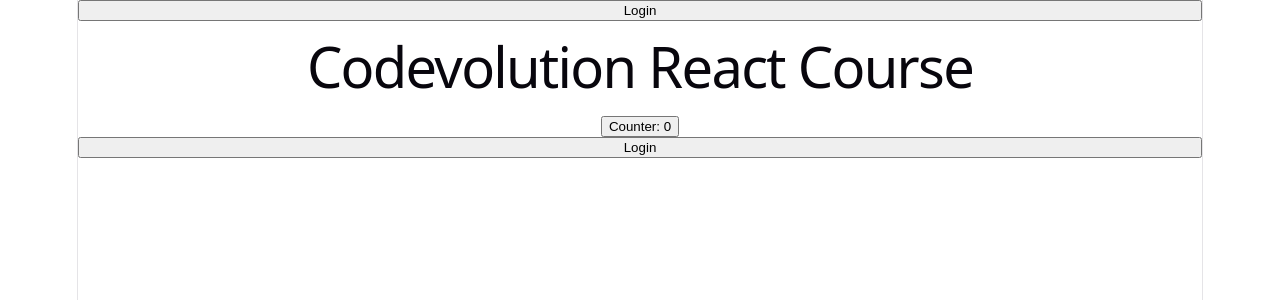
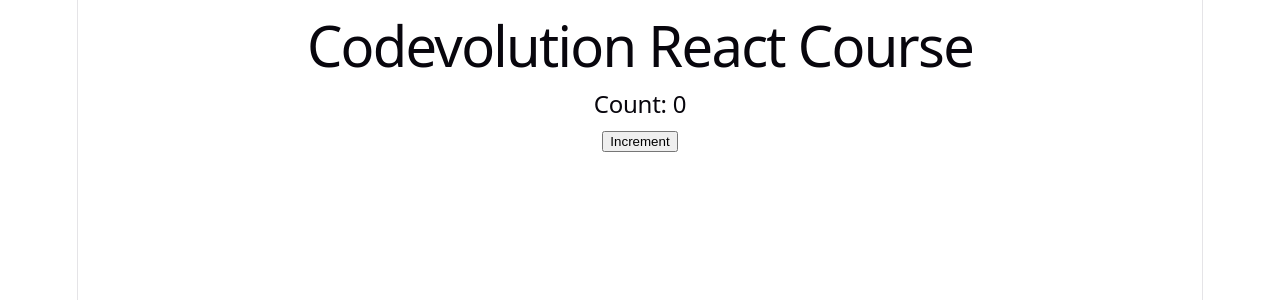
Before and after one commit to shine7on/Codevolution-ReactCourse, a React (Vite) app in the folder state-demo/: page / in a window 1280 px wide. Shown: the top 300 px of the page. Built offline with nearby package versions, Linux system fonts and the light colour scheme.

Commit message:
Add multiple states in one function

```diff
--- a/state-demo/src/App.jsx
+++ b/state-demo/src/App.jsx
@@ -1,14 +1,17 @@
 import './App.css'
 import { Counter } from './Counter';
 import { LoginCard } from './LoginCard';
+import { SimpleCounter } from './SimpleCounter';
 
 function App() {
   return (
     <>
-      <LoginCard />
       <h1>Codevolution React Course</h1>
+      { /*
       <Counter />
       <LoginCard />
+      */}
+      <SimpleCounter />
     </>
   );
 }
--- a/state-demo/src/LoginCard.jsx
+++ b/state-demo/src/LoginCard.jsx
@@ -2,12 +2,28 @@
 
 export const LoginCard = () => {
     const [isLoggedIn, setIsLoggedIn] = useState(false);
+    const [message, setMessage] = useState('');
 
     const handleLogIn = () => {
-        setIsLoggedIn(!isLoggedIn)
-    };
+        setIsLoggedIn(!isLoggedIn);
+    }
+
+    const handleChange = (event) => {
+        setMessage(event.target.value);
+    }
 
     return (
-        <button onClick={handleLogIn}>{ isLoggedIn ? 'Logout' : 'Login'}</button>
+        <>
+            <button onClick={handleLogIn}>{ isLoggedIn ? 'Logout' : 'Login'}</button>
+            <div>
+                <input
+                    type="text"
+                    placeholder="Text a message"
+                    value={message}
+                    onChange={handleChange}>
+                </input>
+                <p>{message}</p>
+            </div>
+        </>
     );
 };
--- /dev/null
+++ b/state-demo/src/SimpleCounter.jsx
@@ -0,0 +1,20 @@
+import { useState } from "react"
+
+export const SimpleCounter = () => {
+
+    const [count,setCount] = useState(0);
+    console.log('Render Phase: Component rendering with count = ', count)
+
+    const handleClick = () => {
+        console.log(`Before setCount: count is `, count);
+        setCount(count+1);
+        console.log(`Still Trigger Phase: After setCount: count is `, count);
+    }
+
+    return (
+        <div>
+            <h2>Count: {count}</h2>
+            <button onClick={handleClick}>Increment</button>
+        </div>
+    )
+}
```
